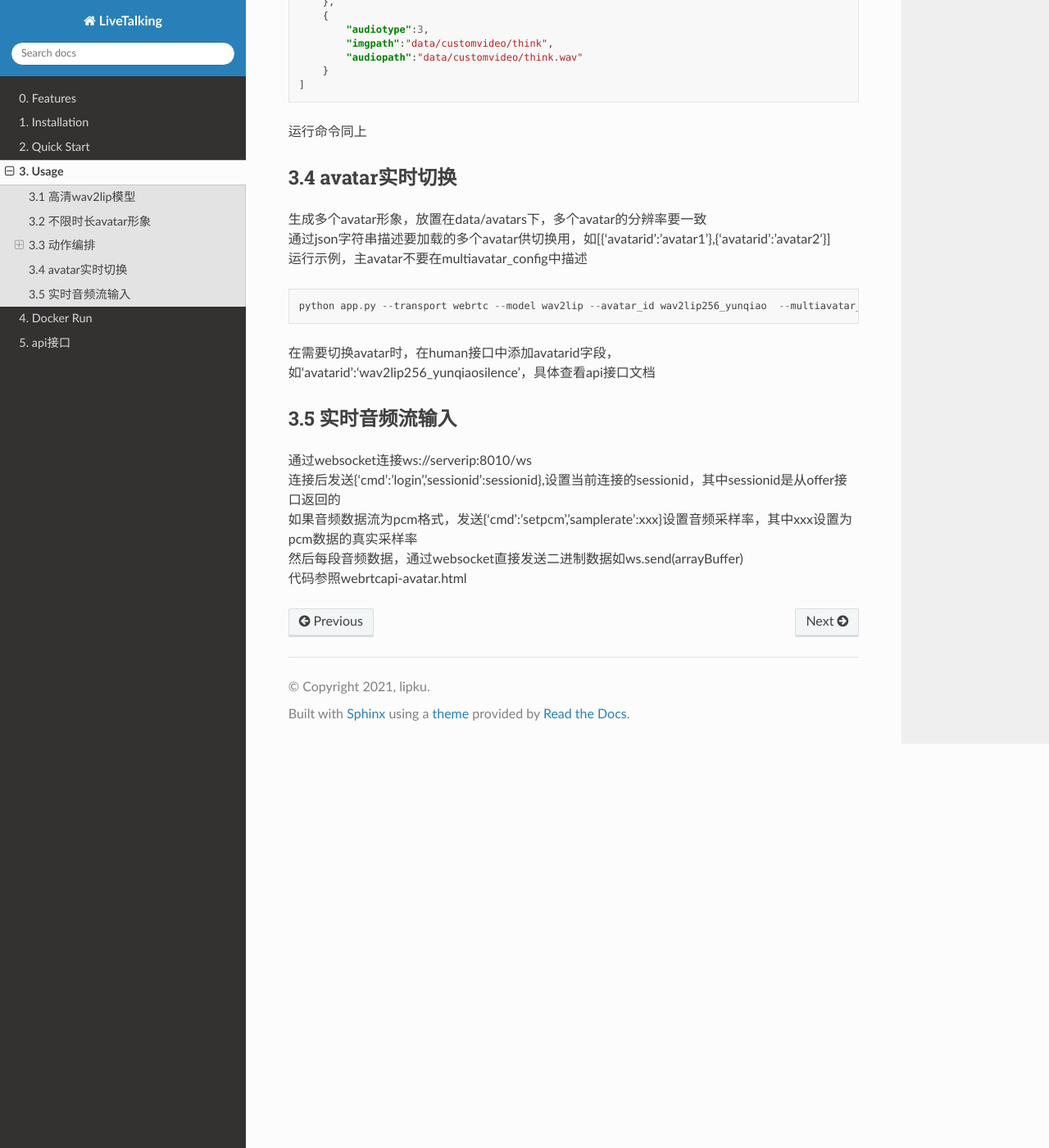
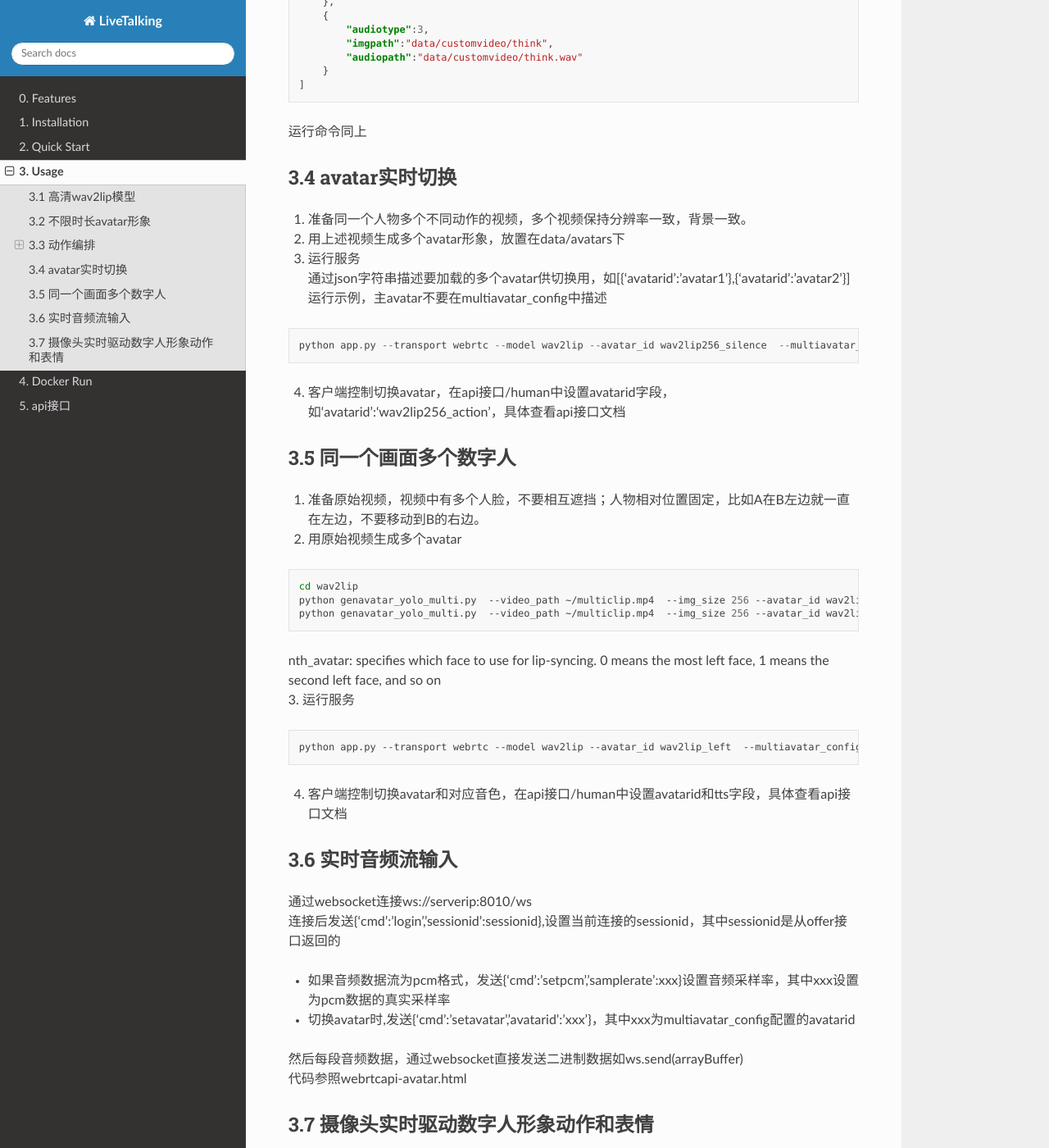
Before and after one commit to lipku/livetalking-doc, a Sphinx documentation site: the page built from docs/source/usage.md, in a window 1280 px wide and 1400 px high, scrolled down 2815 px. Shown: the whole window at 82% size. Built offline with Sphinx 7.4.7 and the Read the Docs theme 3.1.0, drawn with Linux system fonts in a browser that asks for light colours; some of the changed text lies outside the part shown.

Commit message:
update doc

````diff
--- a/docs/source/usage.md
+++ b/docs/source/usage.md
@@ -115,17 +115,49 @@ ffmpeg -i xxx.mp4 -vn -acodec pcm_s16le -ac 1 -ar 16000 data/customvideo/reply.w
 运行命令同上
 
 ### 3.4 avatar实时切换
-生成多个avatar形象，放置在data/avatars下，多个avatar的分辨率要一致
+1. 准备同一个人物多个不同动作的视频，多个视频保持分辨率一致，背景一致。
+2. 用上述视频生成多个avatar形象，放置在data/avatars下
+3. 运行服务
 通过json字符串描述要加载的多个avatar供切换用，如[{'avatarid':'avatar1'},{'avatarid':'avatar2'}]
 运行示例，主avatar不要在multiavatar_config中描述
 ```
-python app.py --transport webrtc --model wav2lip --avatar_id wav2lip256_yunqiao  --multiavatar_config [{\"avatarid\":\"wav2lip256_yunqiaosilence\"}]
+python app.py --transport webrtc --model wav2lip --avatar_id wav2lip256_silence  --multiavatar_config [{\"avatarid\":\"wav2lip256_action\"}]
 ```
-在需要切换avatar时，在human接口中添加avatarid字段，如‘avatarid’:‘wav2lip256_yunqiaosilence’，具体查看api接口文档
+4. 客户端控制切换avatar，在api接口/human中设置avatarid字段，如‘avatarid’:‘wav2lip256_action’，具体查看api接口文档
 
-### 3.5 实时音频流输入
+### 3.5 同一个画面多个数字人
+1. 准备原始视频，视频中有多个人脸，不要相互遮挡；人物相对位置固定，比如A在B左边就一直在左边，不要移动到B的右边。
+2. 用原始视频生成多个avatar
+```bash
+cd wav2lip
+python genavatar_yolo_multi.py  --video_path ~/multiclip.mp4  --img_size 256 --avatar_id wav2lip_left --nth_avatar 0
+python genavatar_yolo_multi.py  --video_path ~/multiclip.mp4  --img_size 256 --avatar_id wav2lip_right --nth_avatar 1
+```
+nth_avatar: specifies which face to use for lip-syncing. 0 means the most left face, 1 means the second left face, and so on
+3. 运行服务
+```bash
+python app.py --transport webrtc --model wav2lip --avatar_id wav2lip_left  --multiavatar_config [{\"avatarid\":\"wav2lip_right\"}] --multiavatar_use_sameframe
+```
+4. 客户端控制切换avatar和对应音色，在api接口/human中设置avatarid和tts字段，具体查看api接口文档
+
+### 3.6 实时音频流输入
 通过websocket连接ws://serverip:8010/ws
 连接后发送{'cmd':'login','sessionid':sessionid},设置当前连接的sessionid，其中sessionid是从offer接口返回的
-如果音频数据流为pcm格式，发送{'cmd':'setpcm','samplerate':xxx}设置音频采样率，其中xxx设置为pcm数据的真实采样率
+- 如果音频数据流为pcm格式，发送{'cmd':'setpcm','samplerate':xxx}设置音频采样率，其中xxx设置为pcm数据的真实采样率
+- 切换avatar时,发送{'cmd':'setavatar','avatarid':'xxx'}，其中xxx为multiavatar_config配置的avatarid
+
 然后每段音频数据，通过websocket直接发送二进制数据如ws.send(arrayBuffer)
 代码参照webrtcapi-avatar.html
+
+### 3.7 摄像头实时驱动数字人形象动作和表情
+1. 运行服务
+```bash
+python app.py --transport webrtc --model wav2lip --liveavatar 0
+```
+其中0表示服务端本地第几个摄像头
+2. 主播必须整个正脸在摄像头取景范围内，不用说话，可以做动作和表情
+3. 客户端通过api接口/human控制说话内容
+如果服务端没有摄像头，可以通过视频文件测试功能
+```bash
+python app.py --transport webrtc --model wav2lip --liveavatar xxx.mp4
+```
````
Also changed, not shown: docs/source/api.md (+5 -2 lines).
